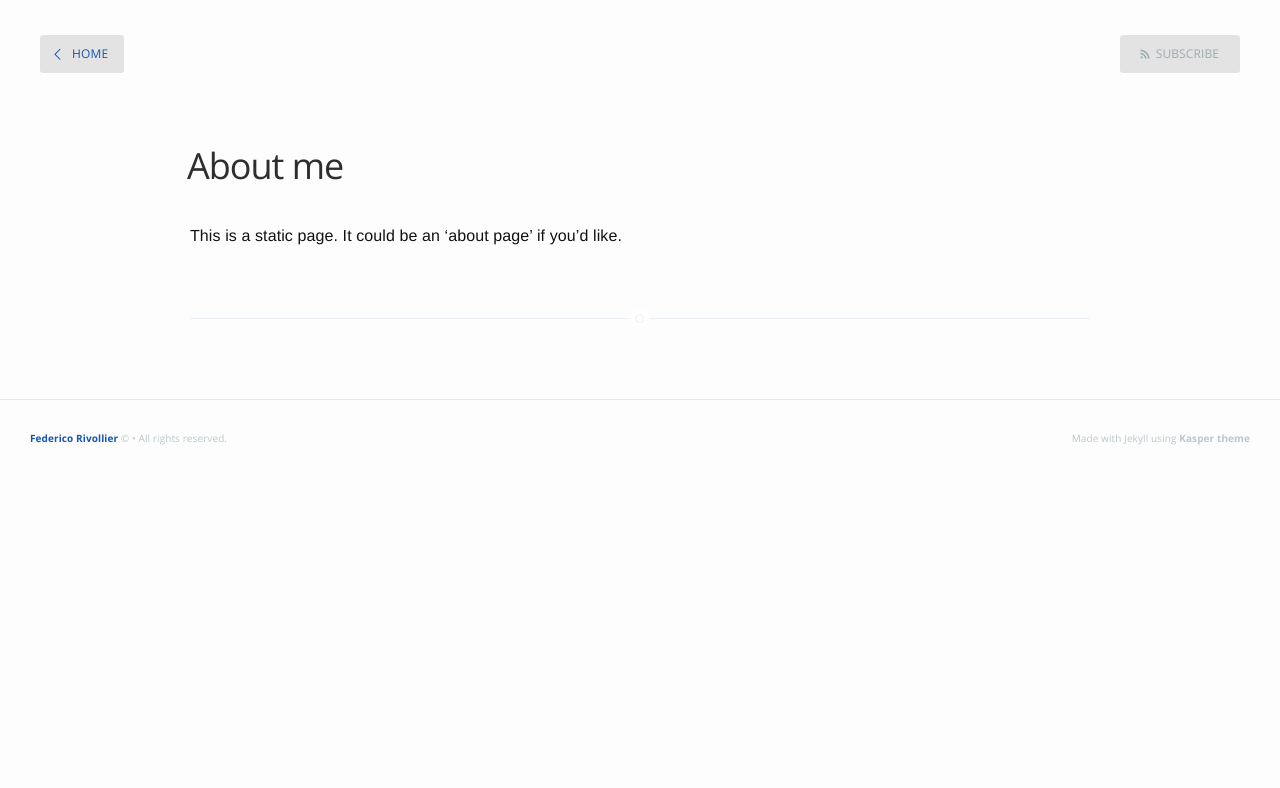
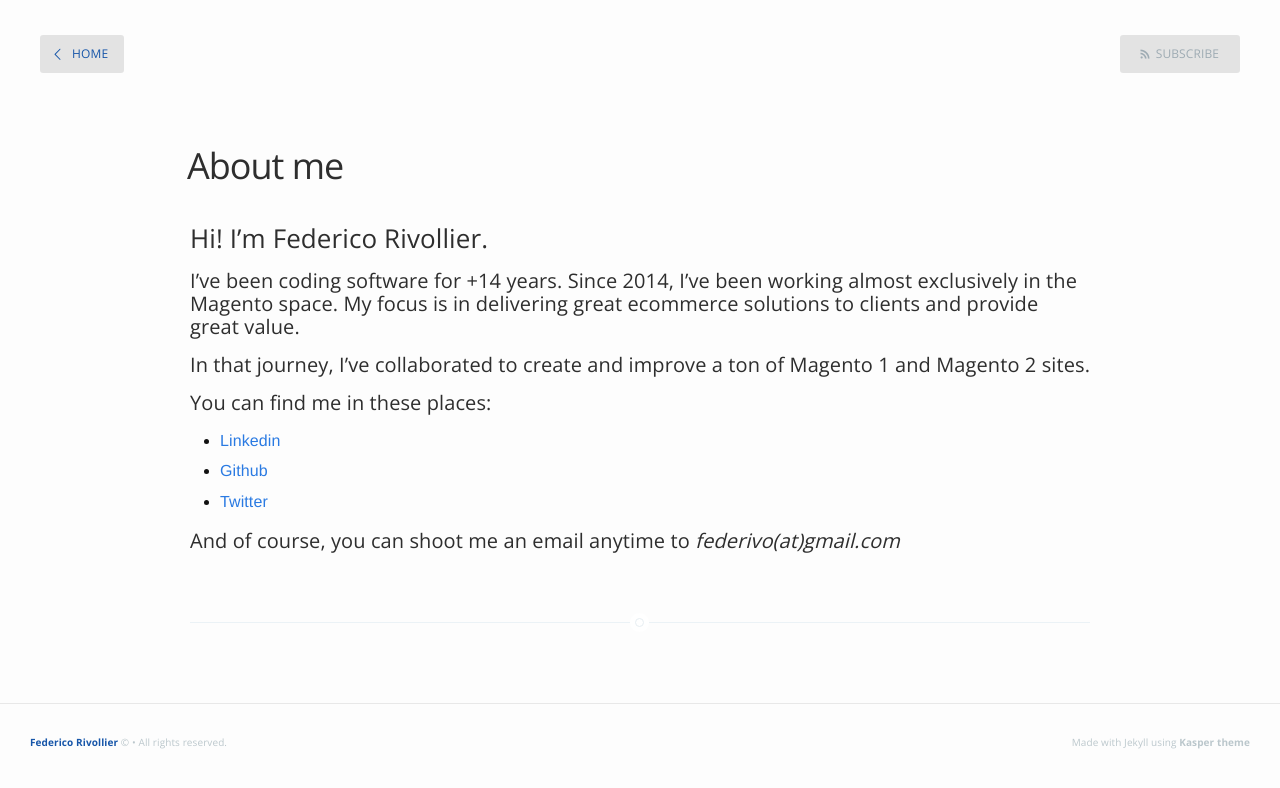
Before and after one commit to federivo/federivo.github.io, a Jekyll site: the page built from about.md, in a window 1280 px wide. Shown: the top 788 px of the page. Built offline with Jekyll 4.4.1, drawn with Linux system fonts in a browser that asks for light colours.

Commit message:
Updated about me page

```diff
--- a/about.md
+++ b/about.md
@@ -3,4 +3,16 @@ layout: page
 title: About me
 ---
 
-This is a static page. It could be an 'about page' if you'd like.
+### Hi! I'm Federico Rivollier.
+
+#### I've been coding software for +14 years. Since 2014, I've been working almost exclusively in the Magento space. My focus is in delivering great ecommerce solutions to clients and provide great value.
+
+#### In that journey, I've collaborated to create and improve a ton of Magento 1 and Magento 2 sites.
+
+#### You can find me in these places:
+
+- [Linkedin](https://www.linkedin.com/in/federicorivollier/)
+- [Github](http://www.github.com/federivo)
+- [Twitter](http://twitter.com/federivo)
+
+#### And of course, you can shoot me an email anytime to *federivo(at)gmail.com*
```
